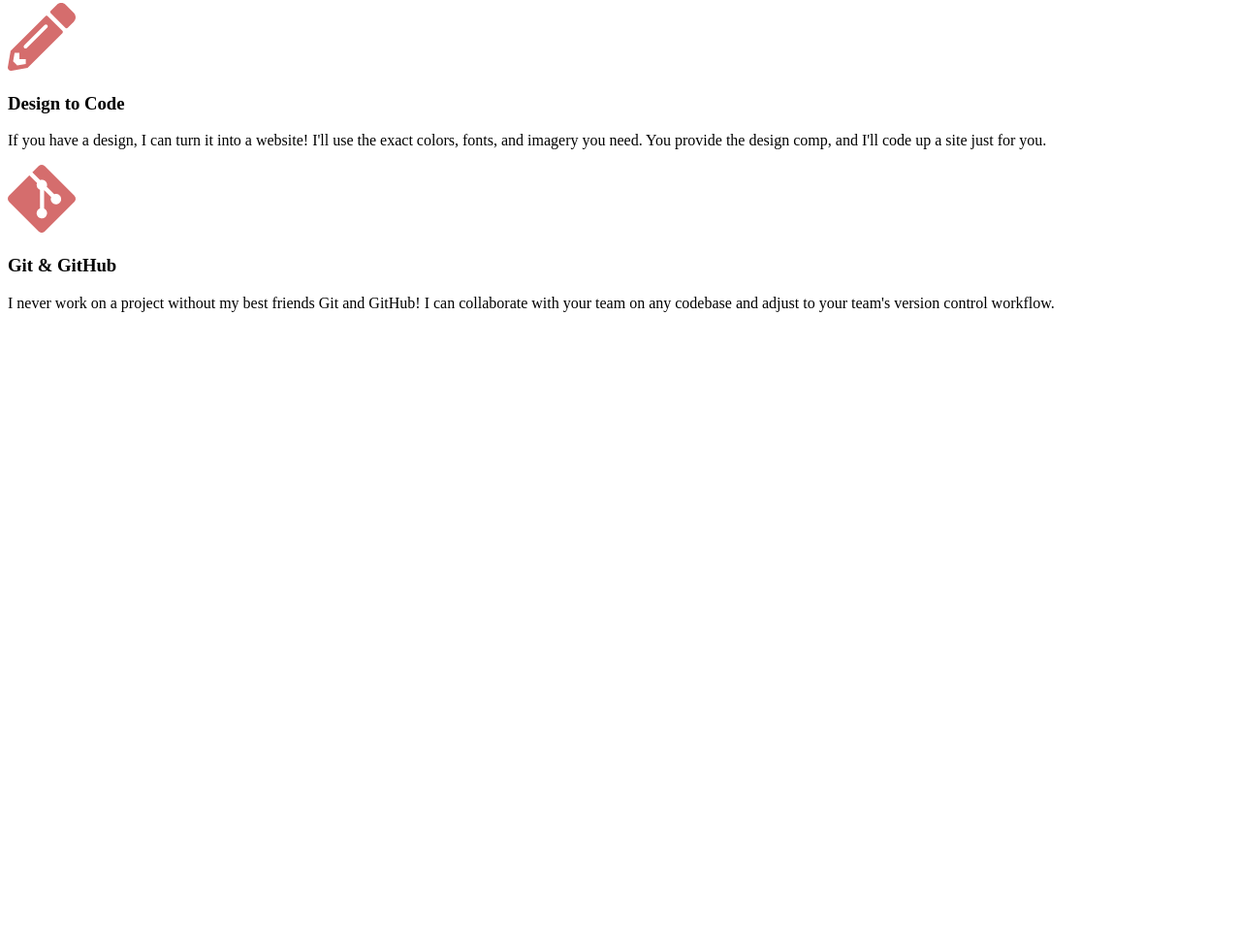
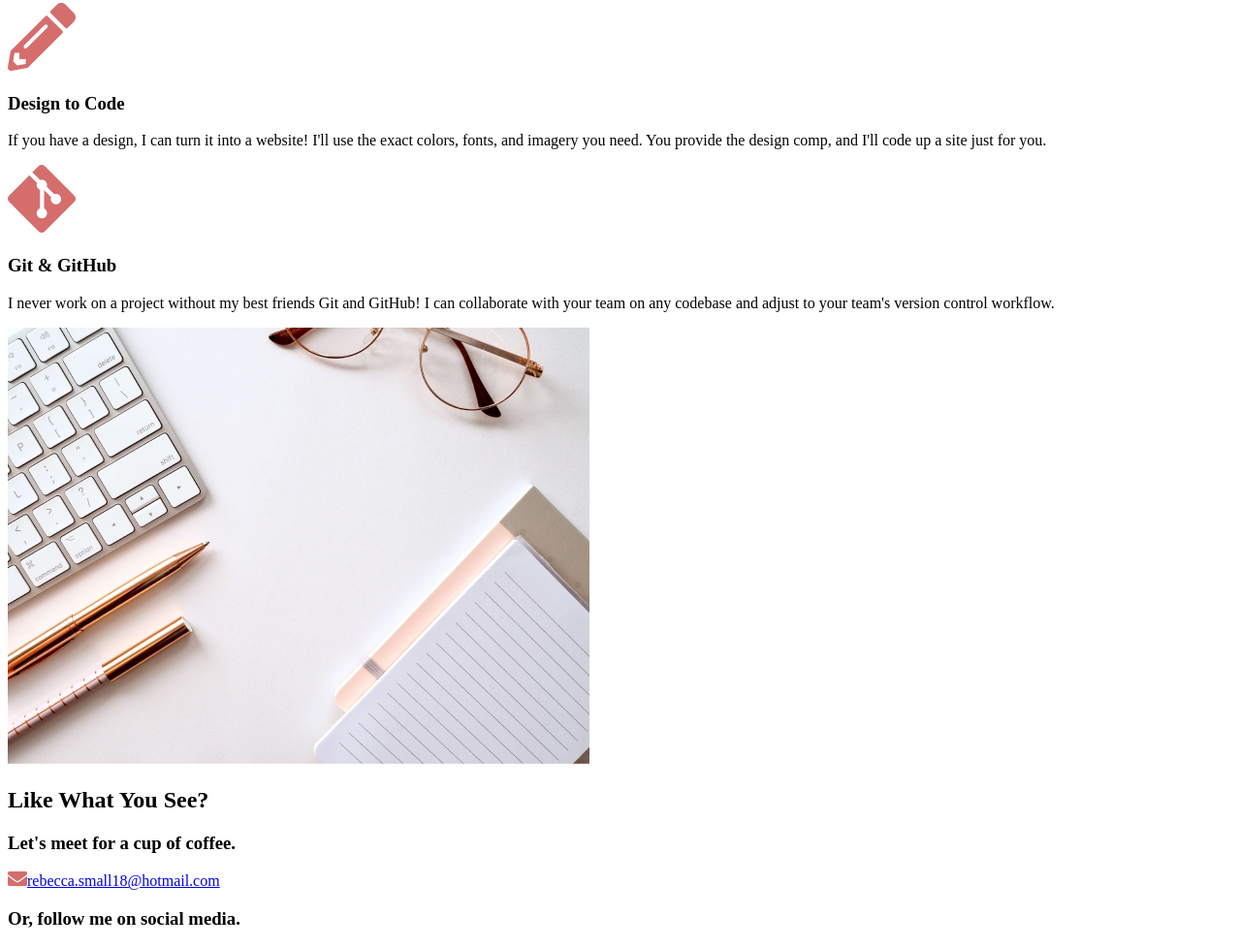
Before and after one commit to rebeccasmall/rebecca-small, a plain HTML site: page index.html in a window 1280 px wide. Shown: the part 567-1545 px from the top of the page at 97% size. Before the commit the page ends 905 px from the top, so only its background shows below. Drawn offline with Linux system fonts and the light colour scheme.

Commit message:
Added content to footer

```diff
--- a/index.html
+++ b/index.html
@@ -60,7 +60,15 @@
     </main>
     <footer id="contact">
         <div class="content-wrapper">
-
+            <div class="contact-image">
+                <img src="./img/jess-bailey-q10VITrVYUM-unsplash.png" alt="desk">
+            </div>
+            <div class="contact-info">
+                <h2>Like What You See?</h2>
+                <h3>Let's meet for a cup of coffee.</h3>
+                <a href="mailto:rebecca.small18@hotmail.com" target="_blank"><img src="./img/envelope.png" alt="envelope icon">rebecca.small18@hotmail.com</a>
+                <h3>Or, follow me on social media.</h3>
+            </div>
         </div>
     </footer>
 </body>
```
